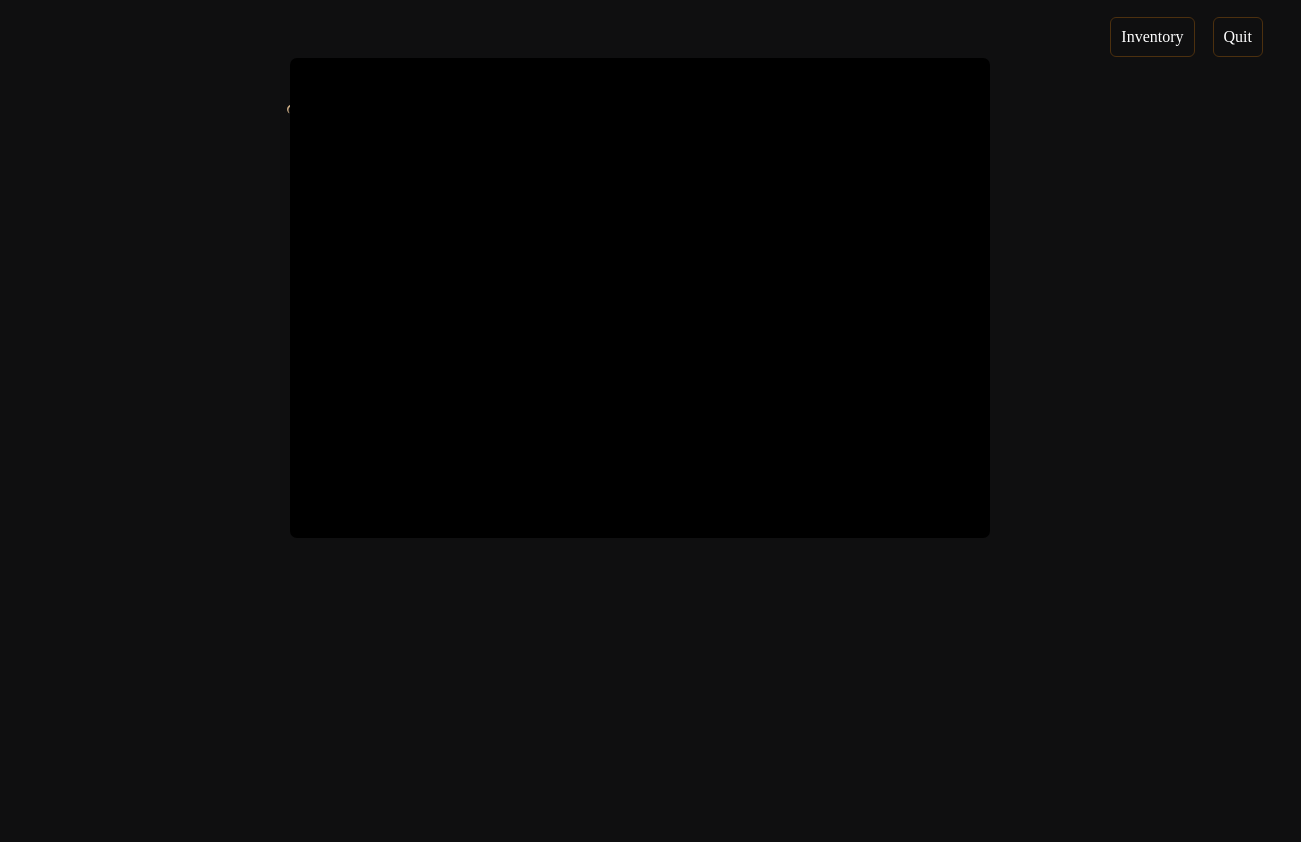
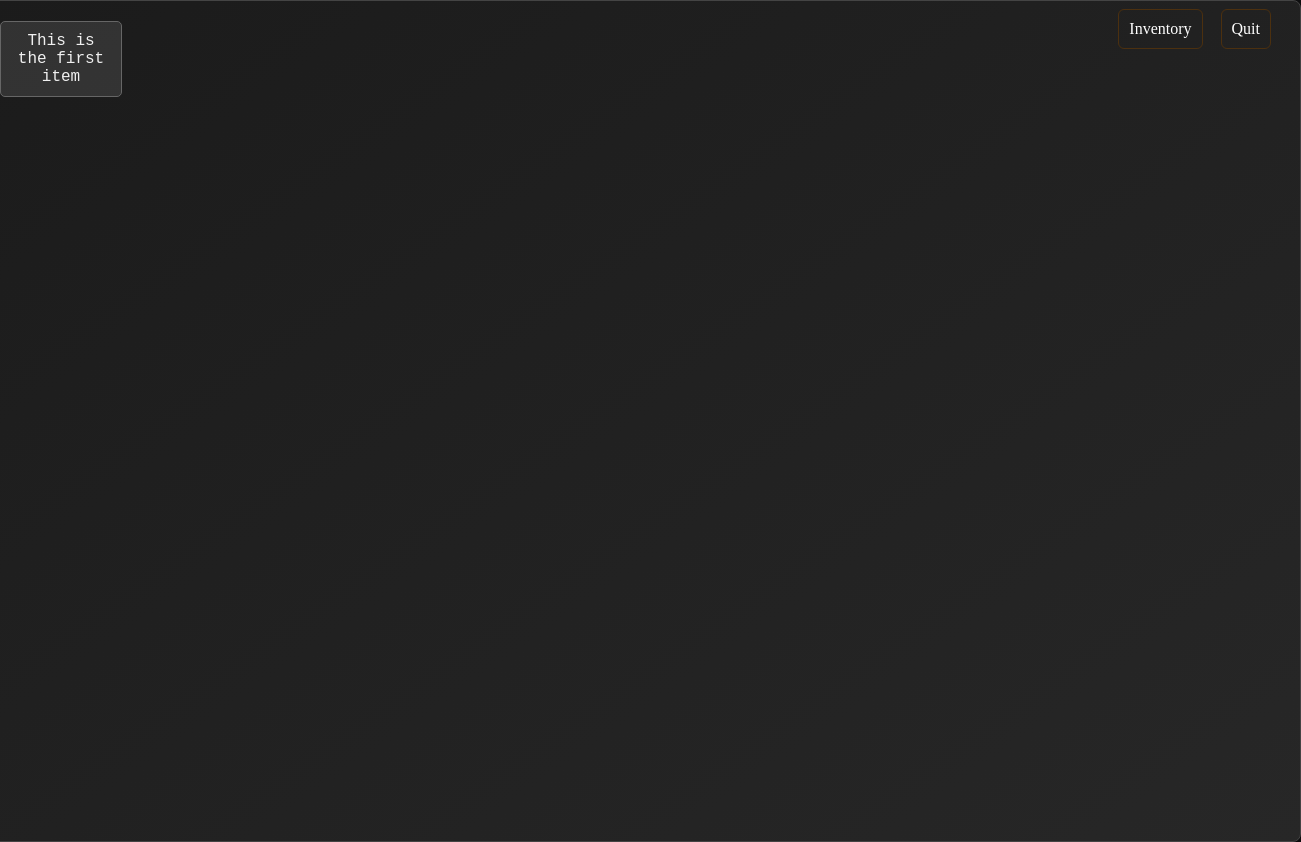
Before and after one commit to EM-90/text-based-horror-game, a website with bundled scripts: page index.html in a window 1280 px wide. Both pictures are taken after a click on the link "Inventory". Shown: the whole page, 1301 px wide, since content can reach past the window. Before the commit the page ends 800 px from the top, so only its background shows below. Built offline with nearby package versions, Linux system fonts and the light colour scheme; a web font is replaced by a local one.

Commit message:
changed style of inventory and container for item

```diff
--- a/css/style.css
+++ b/css/style.css
@@ -8,6 +8,15 @@ body {
   background-color: var(--bg-color);
   box-sizing: border-box;
   position: relative;
+  padding: 0;
+  margin: 0;
+  height: 100vh;
+}
+
+ul {
+  margin: 0;
+  padding: 0;
+  list-style: none;
 }
 
 nav {
@@ -132,15 +141,33 @@ main {
 /*-------Modal and menu classes------*/
 
 .inventory-container {
-  display: flex;
-  justify-content: center;
-  align-items: center;
-  background-color: #000000;
-  width: var(--story-w-container);
-  height: 30rem;
+  width: 100%;
+  height: 100%;
+  max-width: 100%;
+  padding: 20px;
+  background: linear-gradient(145deg, #1b1b1b, #272727);
+  border: 1px solid #444;
+  border-radius: 8px;
+  box-shadow: 0 4px 10px rgba(0, 0, 0, 0.5);
+  color: #f0f0f0;
+  font-family: "Courier New", Courier, monospace;
+  text-align: center;
   position: absolute;
-  top: 50px;
-  border-radius: var(--story-choice-radius);
+  top: 0;
+}
+
+.inventory-container ul li {
+  padding: 10px;
+  max-width: 100px;
+  background: rgba(255, 255, 255, 0.1);
+  border: 1px solid #666;
+  border-radius: 5px;
+  transition: background 0.3s, transform 0.2s;
+}
+
+.inventory-container ul li:hover {
+  background: rgba(255, 0, 60, 0.2);
+  transform: scale(1.05);
 }
 
 .hidden {
```
